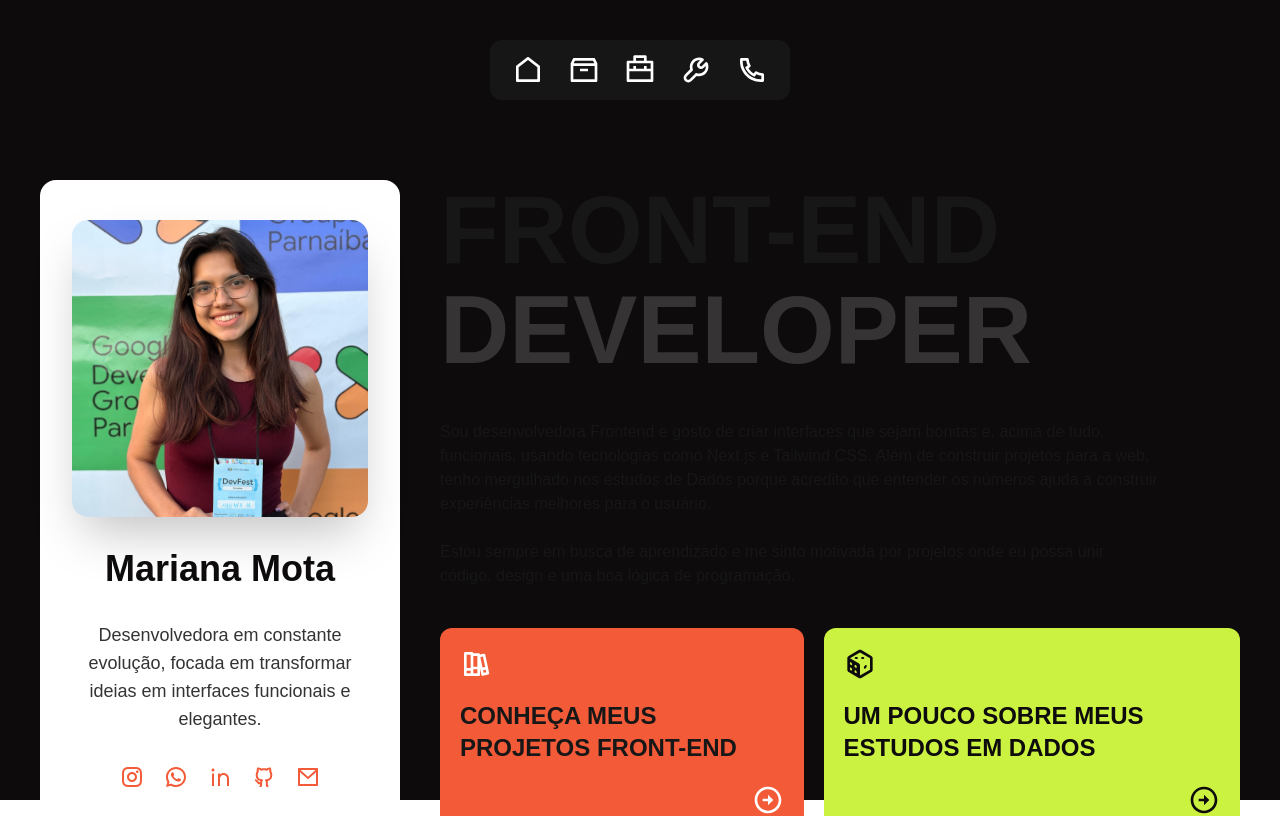
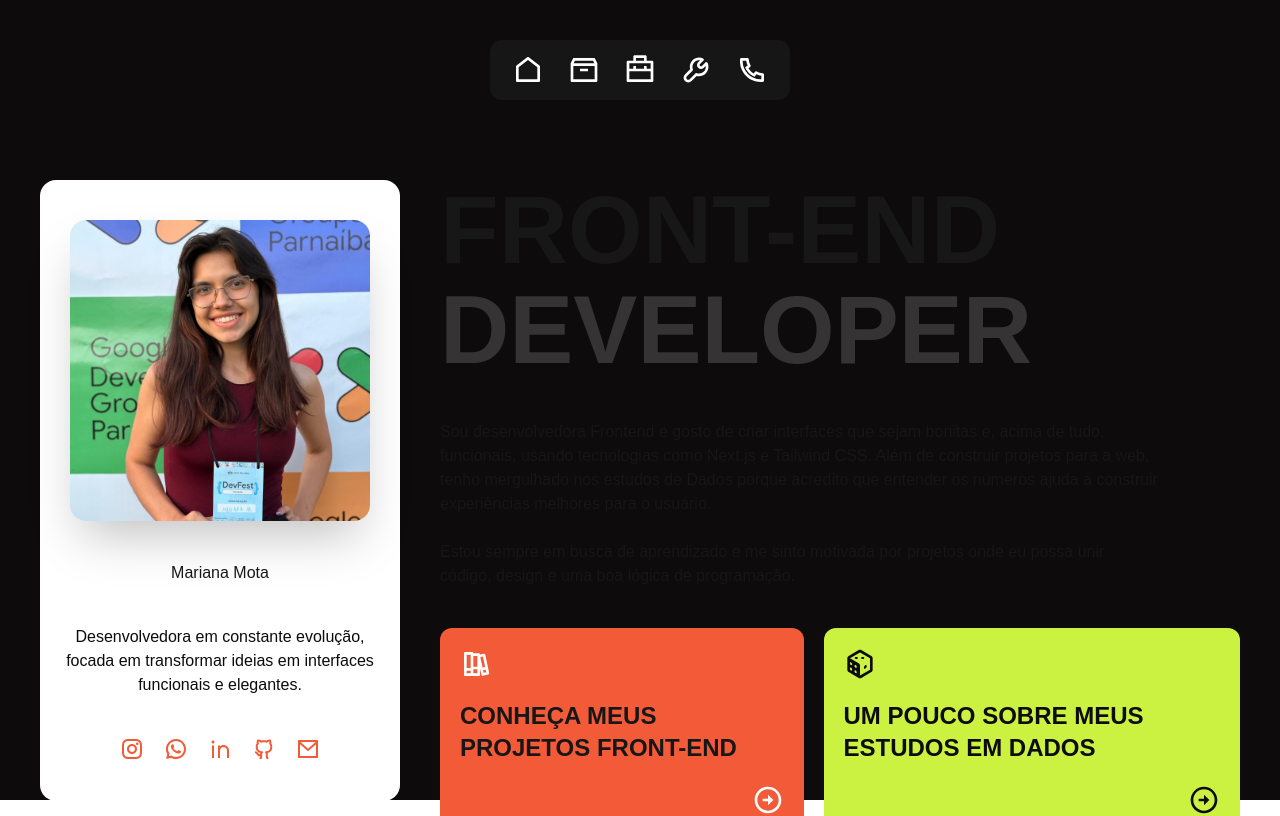
Before and after one commit to eumarianamota/proeto-portifolio, a Next.js app: page / in a window 1280 px wide. Shown: the top 816 px of the page. Built offline with nearby package versions, Linux system fonts and the light colour scheme.

Commit message:
Refactor Card component layout and styling

```diff
--- a/app/_components/card.tsx
+++ b/app/_components/card.tsx
@@ -4,16 +4,20 @@ import { socialLinks } from "@/constants/socialLinks"
 
 export function Card() {
     return (
-        <section className='bg-white w-full rounded-2xl flex flex-col justify-center items-center px-8 py-5 lg:w-90 lg:py-10 lg:fixed'>
+        <section className='bg-white w-full rounded-2xl flex flex-col gap-10 justify-center items-center px-5 py-5 lg:w-90 lg:py-10 lg:fixed'>
+
             <Image
                 src={profile}
                 alt="Profile picture"
                 width={300}
                 className='rounded-2xl shadow-2xl'
             />
-            <h2 className='mt-4 text-3xl font-bold text-black lg:mt-8 lg:text-4xl'>Mariana Mota</h2>
-            <p className='mt-8 text-s text-center text-gray lg:mt-8 lg:text-lg'>Desenvolvedora em constante evolução, focada em transformar ideias em interfaces funcionais e elegantes.</p>
-            <div className='mt-8 flex justify-center gap-5'>
+
+            <h2>Mariana Mota</h2>
+
+            <p className='text-black text-center'>Desenvolvedora em constante evolução, focada em transformar ideias em interfaces funcionais e elegantes.</p>
+
+            <div className='flex justify-center gap-5'>
                 {socialLinks.map((item, index) => (
                     <a target='_blank' key={index} href={item.url}> <item.icon className='size-6 text-orange hover:scale-115 transition-all duration-300 ease' /> </a>
                 ))}
```
